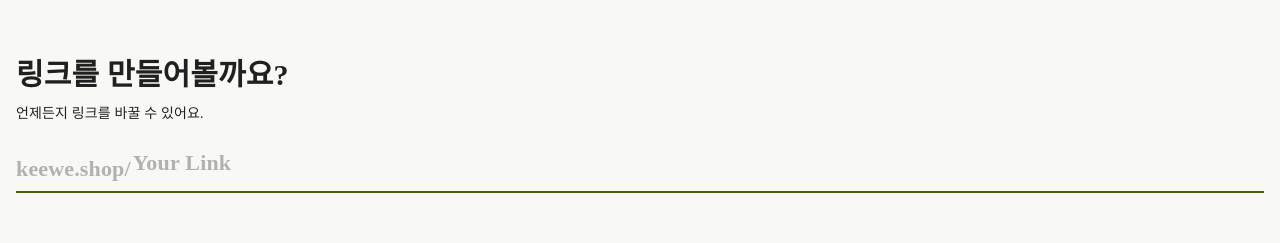
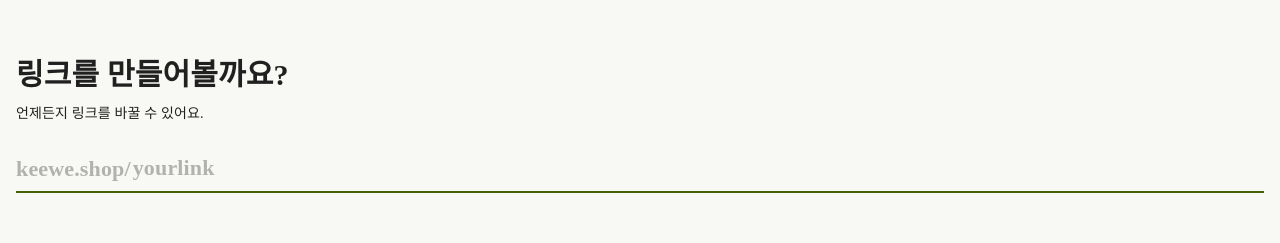
Before and after one commit to CCC-org/keewe-front, a Next.js app: page /onboard in a window 1280 px wide. Shown: the top 243 px of the page. Built offline with nearby package versions, Linux system fonts and the light colour scheme; a web font is replaced by a local one.

Commit message:
새로운 textinput 적용

```diff
--- a/src/components/TextInput/BigTextInput.tsx
+++ b/src/components/TextInput/BigTextInput.tsx
@@ -1,5 +1,12 @@
 import React from 'react';
-import { TextField, useTheme } from '@mui/material';
+import { Box, BoxProps, Stack, TextField } from '@mui/material';
+import SVGButton from '@components/Button/SVGButton';
+import rounded_clear_24px from '@icons/rounded_clear_24px';
+import { styled } from '@mui/material/styles';
+
+const StyledBox = styled(Box)<BoxProps>(({ theme }) => ({
+	transition: `opacity 0.5s ease`,
+}));
 
 interface BigTextInputProps {
 	placeHolder: string;
@@ -9,41 +16,25 @@ interface BigTextInputProps {
 	input: string;
 }
 
-// TODO: See to whether caret width could be set.
-
 const BigTextInput = (props: BigTextInputProps) => {
 	const { placeHolder, onChange, input } = props;
-	const theme = useTheme();
 	return (
+		<Stack flexDirection="row" justifyContent="space-between" sx={{ flex: 1 }}>
 			<TextField
+				fullWidth
 				onChange={onChange}
+				variant="standard"
+				placeholder={placeHolder}
 				InputProps={{
 					disableUnderline: true,
-				// TODO: placeholder color needs to change
-				// sx: {
-				// 	'&::placeholder': {
-				// 		color: 'green',
-				// 	},
-				// },
-				style: {
-					color: theme.palette.common.brand.onprimary.container,
-					fontWeight: '800',
-					fontSize: '21px',
-					minWidth: '200px',
-					padding: '0px 0px 0px 0px',
-					margin: '0px 0px 0px 0px',
-					position: 'absolute',
-					top: '-5px',
-					left: '2px',
-					// Cannot set the caret width.
-					caretColor: theme.palette.common.brand.onprimary.container,
-				},
 				}}
-			variant="standard"
-			placeholder={placeHolder}
 			>
 				{input}
 			</TextField>
+			<StyledBox sx={{ opacity: input.length > 0 ? 1 : 0 }}>
+				<SVGButton source={rounded_clear_24px} />
+			</StyledBox>
+		</Stack>
 	);
 };
 
--- a/src/pages/onboard/CreateLinkPage.tsx
+++ b/src/pages/onboard/CreateLinkPage.tsx
@@ -1,7 +1,7 @@
 import React, { useState, useEffect } from 'react';
 import PrevArrowSection from '@components/Header/PrevArrowSection';
 import Box from '@mui/material/Box';
-import { Typography } from '@mui/material';
+import { Stack, Typography } from '@mui/material';
 import TextField from '@mui/material/TextField';
 import { useTheme } from '@mui/material';
 import OnboardNextButton from '@components/Button/OnboardNextButton';
@@ -53,7 +53,9 @@ const CreateLinkPage = () => {
 					언제든지 링크를 바꿀 수 있어요.
 				</Typography>
 			</Box>
-			<Box
+			<Stack
+				flexDirection="row"
+				gap="2px"
 				sx={{
 					borderBottom: `2px solid ${theme.palette.common.brand.onprimary.container}`,
 					margin: '30px 16px 0px 16px',
@@ -63,16 +65,16 @@ const CreateLinkPage = () => {
 				<Typography
 					variant="headline1"
 					color={theme.palette.common.graphic.black}
-					sx={{ opacity: '0.3', padding: '4px 0px 5px 0px' }}
+					sx={{ opacity: '0.3' }}
 				>
 					keewe.shop/
 				</Typography>
 				<BigTextInput
-					placeHolder="Your Link"
+					placeHolder="yourlink"
 					onChange={handleChange}
 					input={link}
-				></BigTextInput>
-			</Box>
+				/>
+			</Stack>
 			<Box
 				sx={{
 					position: 'absolute',
```
Lines whose indentation alone changed are shown as unchanged.
